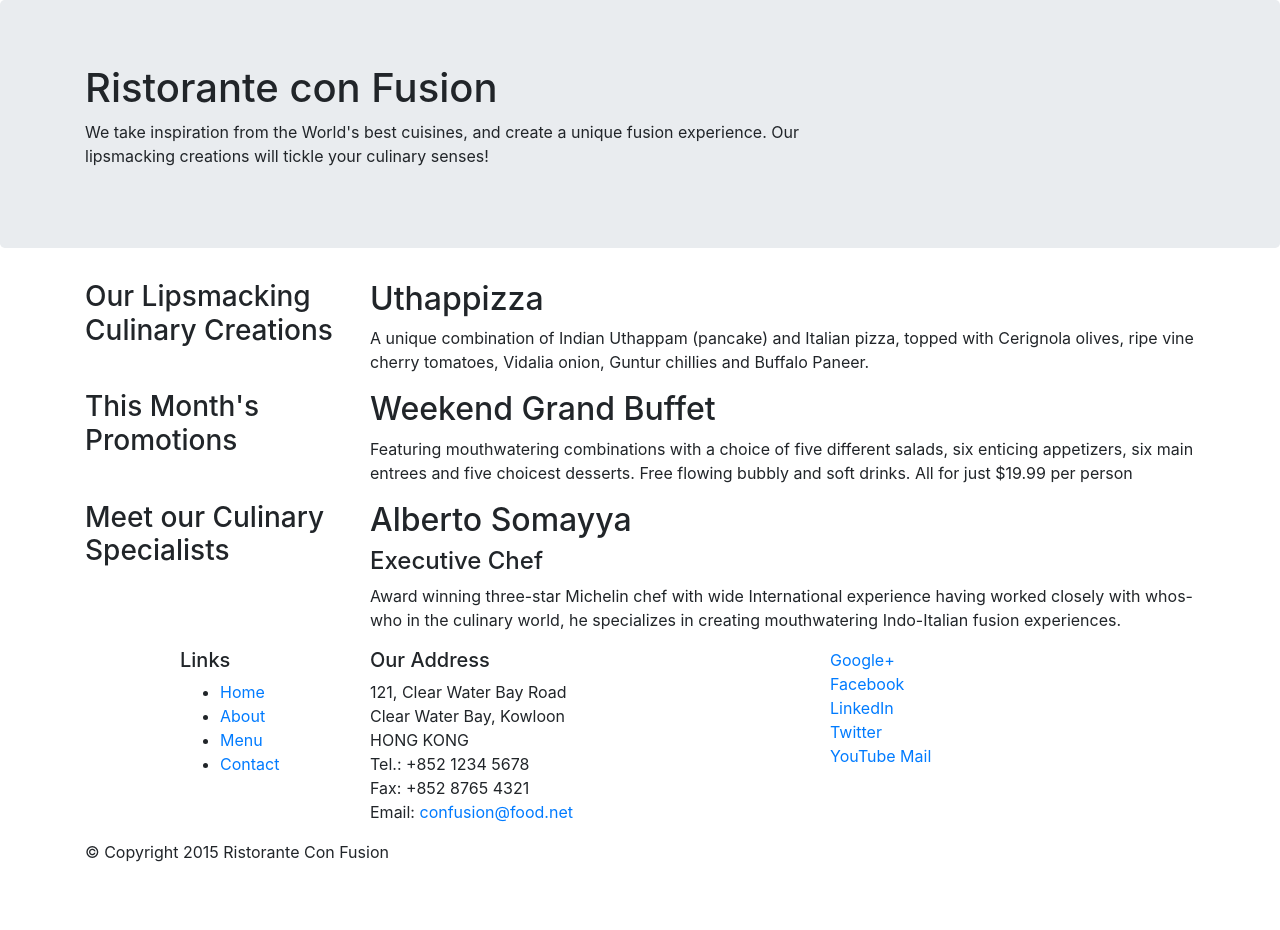
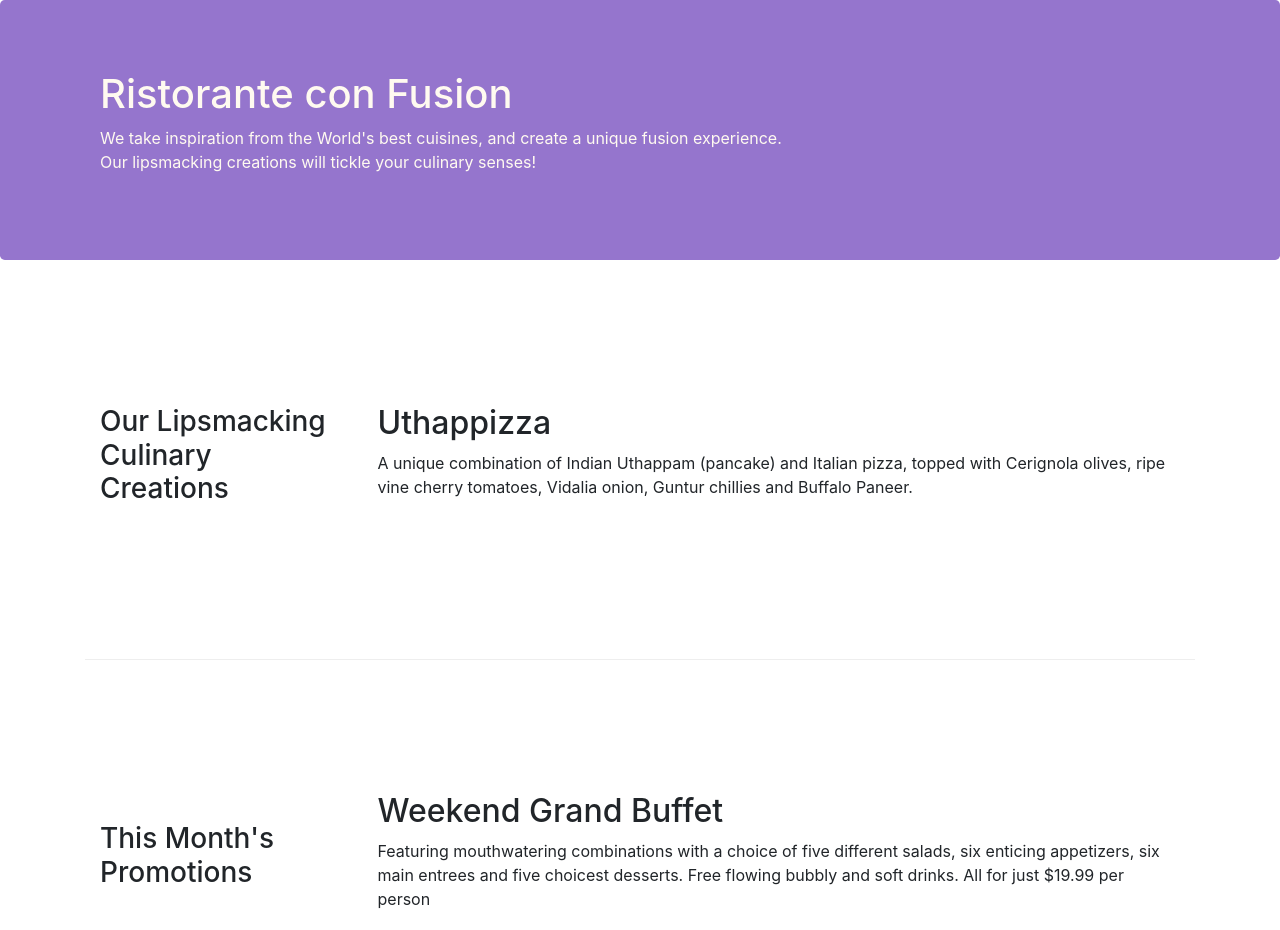
Before and after one commit to nabilashraf/conFusion, a website: page index.html in a window 1280 px wide. Shown: the top 930 px of the page. Before the commit the page ends 880 px from the top, so only its background shows below. Drawn offline with nearby package versions, Linux system fonts and the light colour scheme.

Commit message:
Bootstrap Grid Part 2

```diff
--- /dev/null
+++ b/css/styles.css
@@ -0,0 +1,30 @@
+.row-header {
+  margin: 0px auto;
+  padding: 0px;
+}
+
+.row-content {
+  margin: 0px auto;
+  padding: 50px 0px 50px 0px;
+  border-bottom: 1px ridge;
+  min-height: 400px;
+}
+
+.footer {
+  background-color: #D1C4E9;
+  margin: 0px auto;
+  padding: 20px 0px 20px 0px;
+}
+
+.jumbotron {
+  padding: 70px 30px 70px 30px;
+  margin: 0px auto;
+  background: #9575CD;
+  color: floralwhite;
+}
+
+address {
+  font-size: 80%;
+  margin: 0px;
+  color: #0f0f0f;
+}
--- a/index.html
+++ b/index.html
@@ -8,13 +8,14 @@
     <meta http-equiv="x-ua-compatible" content="ie=edge">
     <!-- Bootstrap CSS -->
     <link rel="stylesheet" href="node_modules/bootstrap/dist/css/bootstrap.min.css">
+    <link href="css/styles.css" rel="stylesheet">
     <title>Ristorante Con Fusion</title>
   </head>
 
   <body>
     <header class="jumbotron">
       <div class="container">
-        <div class="row">
+        <div class="row row-header">
           <div class="col-12 col-sm-8">
             <h1>Ristorante con Fusion</h1>
             <p>We take inspiration from the World's best cuisines, and create a unique fusion experience. Our lipsmacking creations will tickle your culinary senses!</p>
@@ -25,16 +26,16 @@
       </div>
     </header>
     <div class="container">
-      <div class="row">
-        <div class="col-sm-4 push-sm-8 col-md-3 push-md-9">
+      <div class="row row-content align-items-center">
+        <div class="col-sm-4 col-md-3 flex-last">
           <h3>Our Lipsmacking Culinary Creations</h3>
         </div>
-        <div class="col-sm pull-sm-4 col-md pull-md-3">
+        <div class="col-sm col-md flex-first">
           <h2>Uthappizza</h2>
           <p>A unique combination of Indian Uthappam (pancake) and Italian pizza, topped with Cerignola olives, ripe vine cherry tomatoes, Vidalia onion, Guntur chillies and Buffalo Paneer.</p>
         </div>
       </div>
-      <div class="row">
+      <div class="row row-content align-items-center">
         <div class="col-sm-4 col-md-3">
           <h3>This Month's Promotions</h3>
         </div>
@@ -43,11 +44,11 @@
           <p>Featuring mouthwatering combinations with a choice of five different salads, six enticing appetizers, six main entrees and five choicest desserts. Free flowing bubbly and soft drinks. All for just $19.99 per person </p>
         </div>
       </div>
-      <div class="row">
-        <div class="col-sm-4 push-sm-8 col-md-3 pull-md-9">
+      <div class="row row-content align-items-center">
+        <div class="col-sm-4 col-md-3 flex-last">
           <h3>Meet our Culinary Specialists</h3>
         </div>
-        <div class="col-sm pull-sm-4 col-md pull-md-3">
+        <div class="col-sm col-md flex-first">
           <h2>Alberto Somayya</h2>
           <h4>Executive Chef</h4>
           <p>Award winning three-star Michelin chef with wide International experience having worked closely with whos-who in the culinary world, he specializes in creating mouthwatering Indo-Italian fusion experiences. </p>
@@ -56,10 +57,10 @@
     </div>
     <footer>
       <div class="container">
-        <div class="row">
+        <div class="row row-footer">
           <div class="col-5 offset-1 col-sm-2">
             <h5>Links</h5>
-            <ul>
+            <ul class="list-unstyled">
               <li><a href="#">Home</a></li>
               <li><a href="#">About</a></li>
               <li><a href="#">Menu</a></li>
@@ -78,7 +79,7 @@
             </address>
           </div>
           <div class="row">
-            <div class="col col-sm-4">
+            <div class="col col-sm-4 align-self-center" style="text-align: center;">
               <a href="http://google.com/+">Google+</a>
               <a href="http://www.facebook.com/profile.php?id=">Facebook</a>
               <a href="http://www.linkedin.com/in/">LinkedIn</a>
@@ -88,7 +89,7 @@
             </div>
           </div>
         </div>
-        <div class="row">
+        <div class="row justify-content-center">
           <div class="col col-auto">
             <p>© Copyright 2015 Ristorante Con Fusion</p>
           </div>
```
